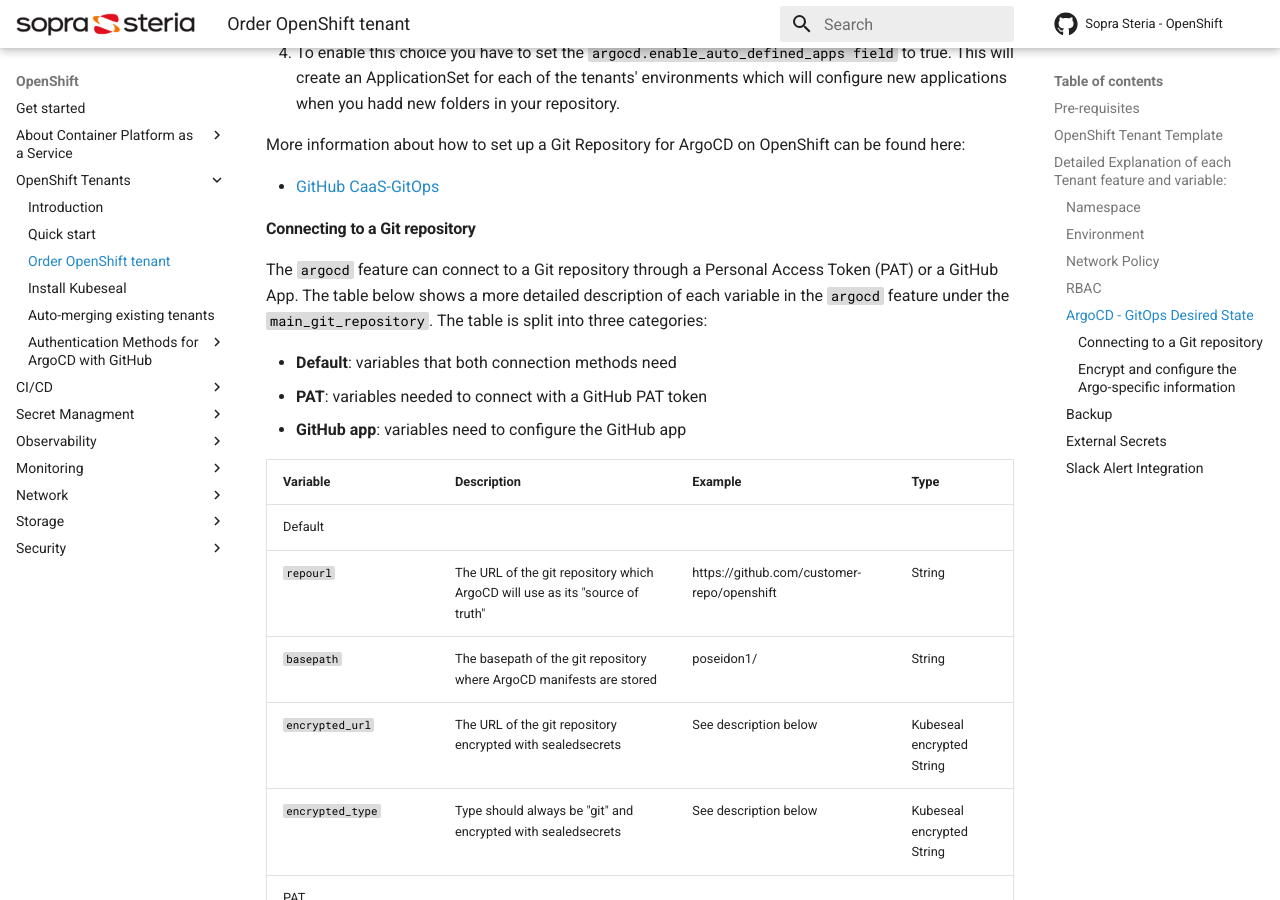
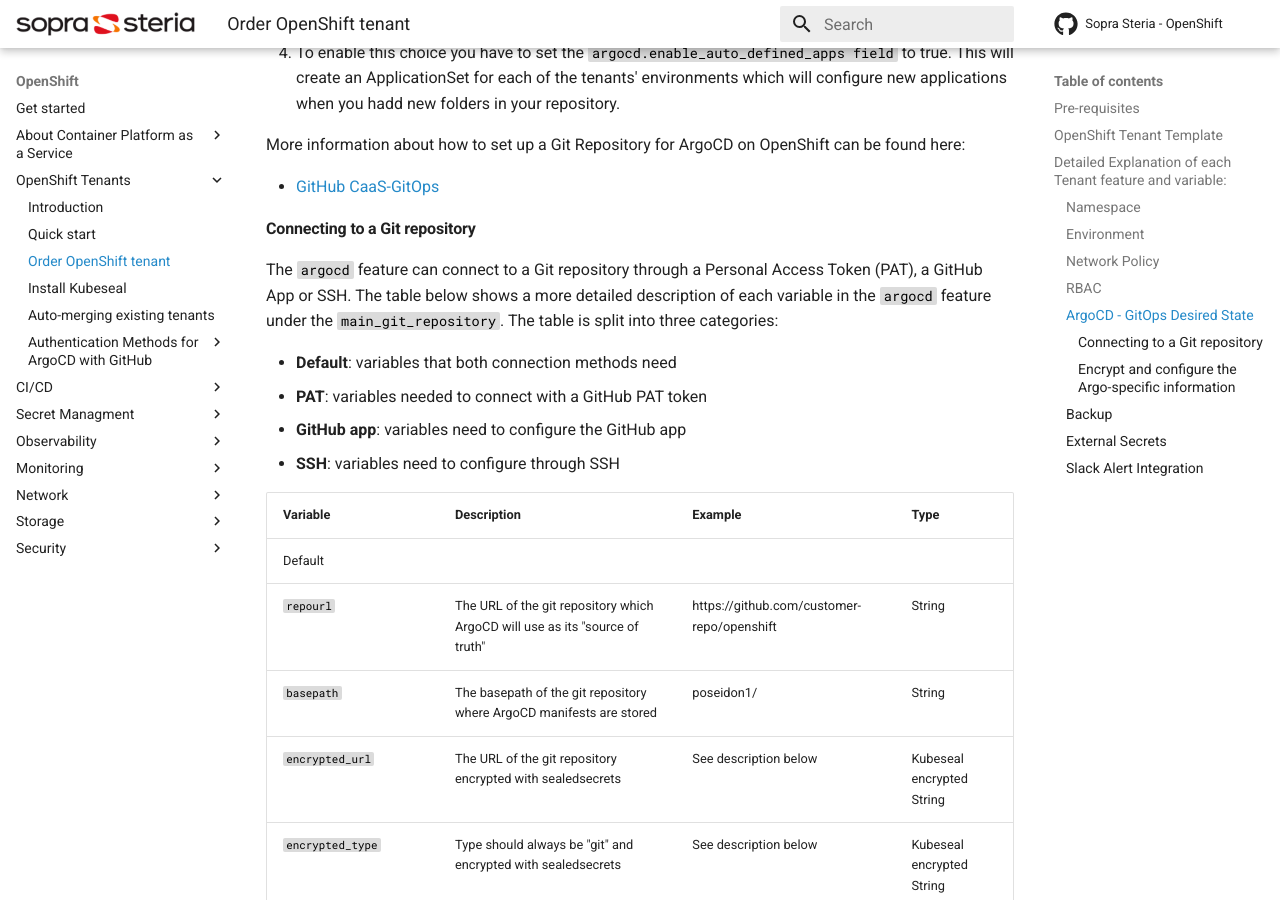
Before and after one commit to Sopra-Steria-Norge-Kubernetes/OpenShift, an MkDocs documentation site: the page built from docs/OpenShift Tenants/Order-openshift-tenant.md, in a window 1280 px wide and 900 px high, scrolled down 5606 px. Built offline with MkDocs 1.6.1 and Material for MkDocs 9.7.7, drawn with Linux system fonts in a browser that asks for light colours; comment, search, counter and statistics services are not loaded.

Commit message:
added SSH for Connecting to a Git repository

```diff
--- a/docs/OpenShift Tenants/Order-openshift-tenant.md
+++ b/docs/OpenShift Tenants/Order-openshift-tenant.md
@@ -182,11 +182,12 @@
 * [Configuring Applications Within The Tenant Concept Guide](/SolidCloud/SolidCloud-Products/Containers/Red-Hat-OpenShift/User-Guides/1%2DOpenShift-Tenants/1.3%2DConfiguring-Applications-Within-The-Tenant-Concept).
 -->
 #### Connecting to a Git repository
-The `argocd` feature can connect to a Git repository through a Personal Access Token (PAT) or a GitHub App. The table below shows a more detailed description of each variable in the `argocd` feature under the `main_git_repository`. The table is split into three categories:
+The `argocd` feature can connect to a Git repository through a Personal Access Token (PAT), a GitHub App or SSH. The table below shows a more detailed description of each variable in the `argocd` feature under the `main_git_repository`. The table is split into three categories:
 
 - **Default**: variables that both connection methods need
 - **PAT**: variables needed to connect with a GitHub PAT token
 - **GitHub app**: variables need to configure the GitHub app
+- **SSH**: variables need to configure through SSH
 
 | <div style="width:140px">**Variable**</div>         | **Description**                                                                                                     | **Example**                                | **Type**                  |
 |----------------------|---------------------------------------------------------------------------------------------------------------------|--------------------------------------------|---------------------------|
```
